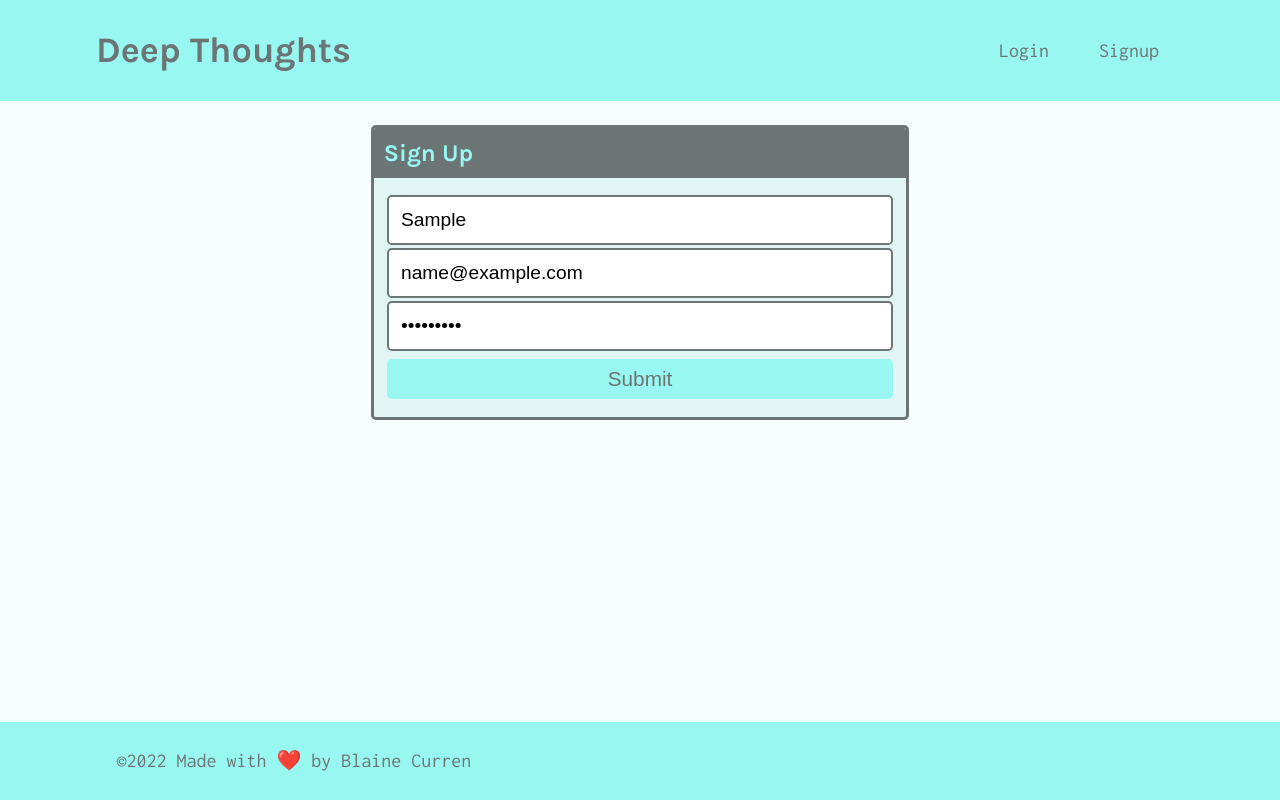
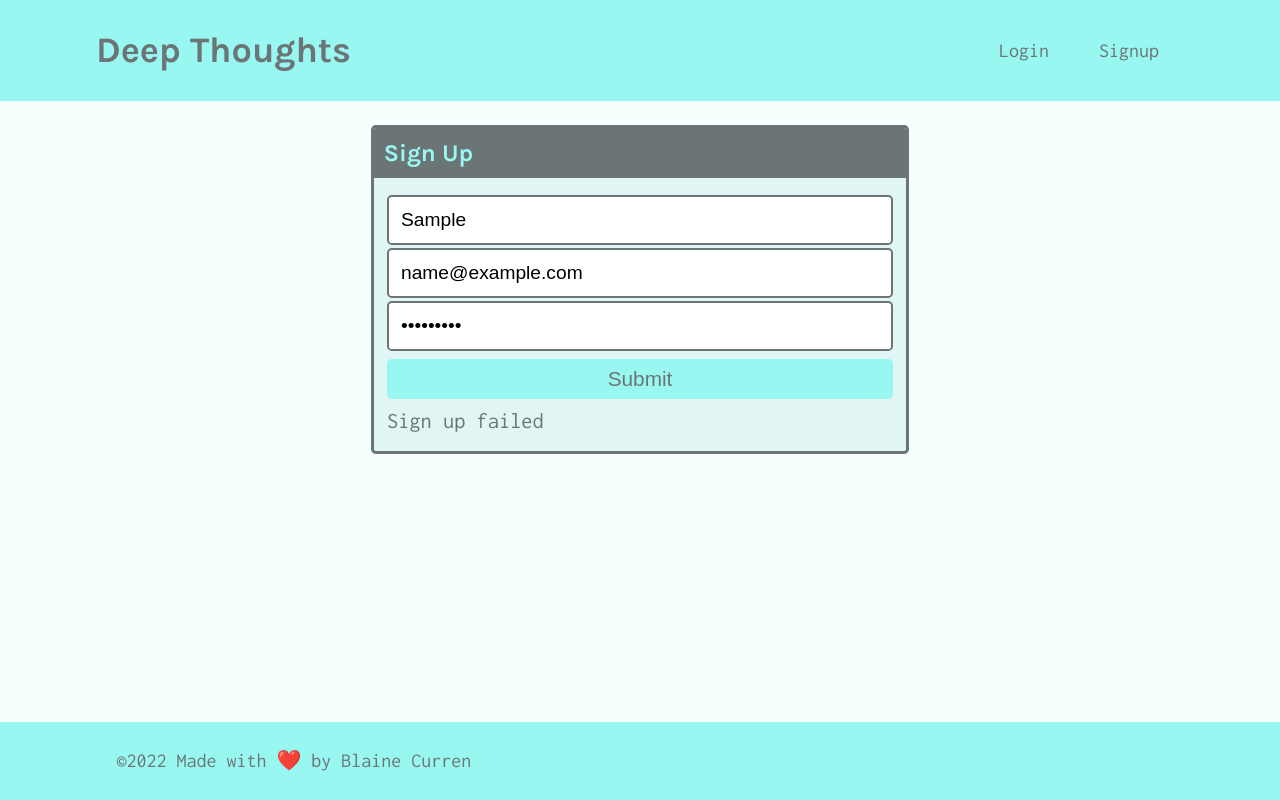
Before and after one commit to blainecurren/deep-thoughts, a React (Create React App) app in the folder client/: page /signup in a window 1280 px wide. Both pictures are taken after typing "Sample", "name@example.com", "Sample123" into the empty fields and a click on the button "Submit". Built offline with nearby package versions, Linux system fonts and the light colour scheme; no server answers.

Commit message:
updated signup.js

```diff
--- a/client/src/pages/Signup.js
+++ b/client/src/pages/Signup.js
@@ -1,7 +1,15 @@
-import React, { useState } from 'react';
+import React, { useState } from "react";
+import { useMutation } from "@apollo/client";
+import { ADD_USER } from "../utils/mutations";
 
 const Signup = () => {
-  const [formState, setFormState] = useState({ username: '', email: '', password: '' });
+  const [formState, setFormState] = useState({
+    username: "",
+    email: "",
+    password: "",
+  });
+
+  const [addUser, { error }] = useMutation(ADD_USER);
 
   // update state based on form input changes
   const handleChange = (event) => {
@@ -16,45 +24,55 @@ const Signup = () => {
   // submit form
   const handleFormSubmit = async (event) => {
     event.preventDefault();
+
+    try {
+      const { data } = await addUser({
+        variables: { ...formState },
+      });
+      console.log(data);
+    } catch (e) {
+      console.error(e);
+    }
   };
 
   return (
-    <main className='flex-row justify-center mb-4'>
-      <div className='col-12 col-md-6'>
-        <div className='card'>
-          <h4 className='card-header'>Sign Up</h4>
-          <div className='card-body'>
+    <main className="flex-row justify-center mb-4">
+      <div className="col-12 col-md-6">
+        <div className="card">
+          <h4 className="card-header">Sign Up</h4>
+          <div className="card-body">
             <form onSubmit={handleFormSubmit}>
               <input
-                className='form-input'
-                placeholder='Your username'
-                name='username'
-                type='username'
-                id='username'
+                className="form-input"
+                placeholder="Your username"
+                name="username"
+                type="username"
+                id="username"
                 value={formState.username}
                 onChange={handleChange}
               />
               <input
-                className='form-input'
-                placeholder='Your email'
-                name='email'
-                type='email'
-                id='email'
+                className="form-input"
+                placeholder="Your email"
+                name="email"
+                type="email"
+                id="email"
                 value={formState.email}
                 onChange={handleChange}
               />
               <input
-                className='form-input'
-                placeholder='******'
-                name='password'
-                type='password'
-                id='password'
+                className="form-input"
+                placeholder="******"
+                name="password"
+                type="password"
+                id="password"
                 value={formState.password}
                 onChange={handleChange}
               />
-              <button className='btn d-block w-100' type='submit'>
+              <button className="btn d-block w-100" type="submit">
                 Submit
               </button>
+              {error && <div>Sign up failed</div>}
             </form>
           </div>
         </div>
--- a/client/src/utils/mutations.js
+++ b/client/src/utils/mutations.js
@@ -11,3 +11,15 @@ export const LOGIN_USER = gql`
     }
   }
 `;
+
+export const ADD_USER = gql`
+  mutation addUser($username: String!, $email: String!, $password: String!) {
+    addUser(username: $username, email: $email, password: $password) {
+      token
+      user {
+        _id
+        username
+      }
+    }
+  }
+`;
```
